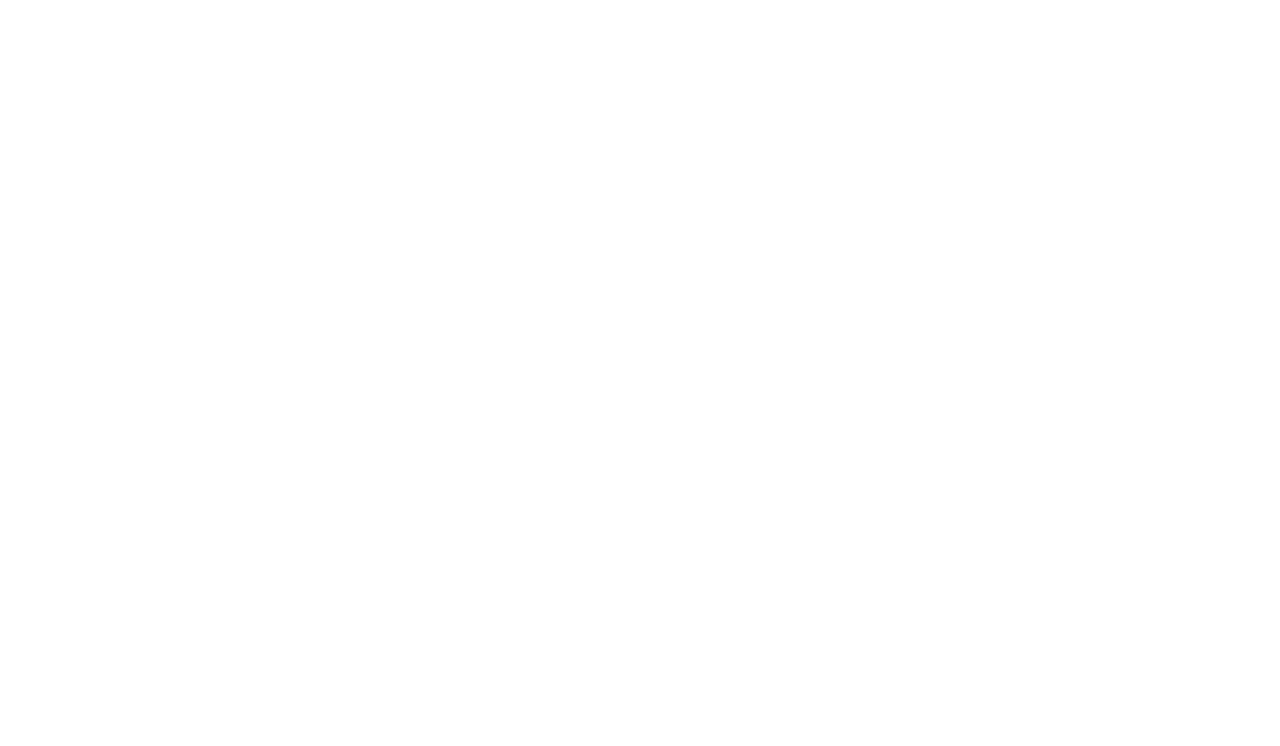
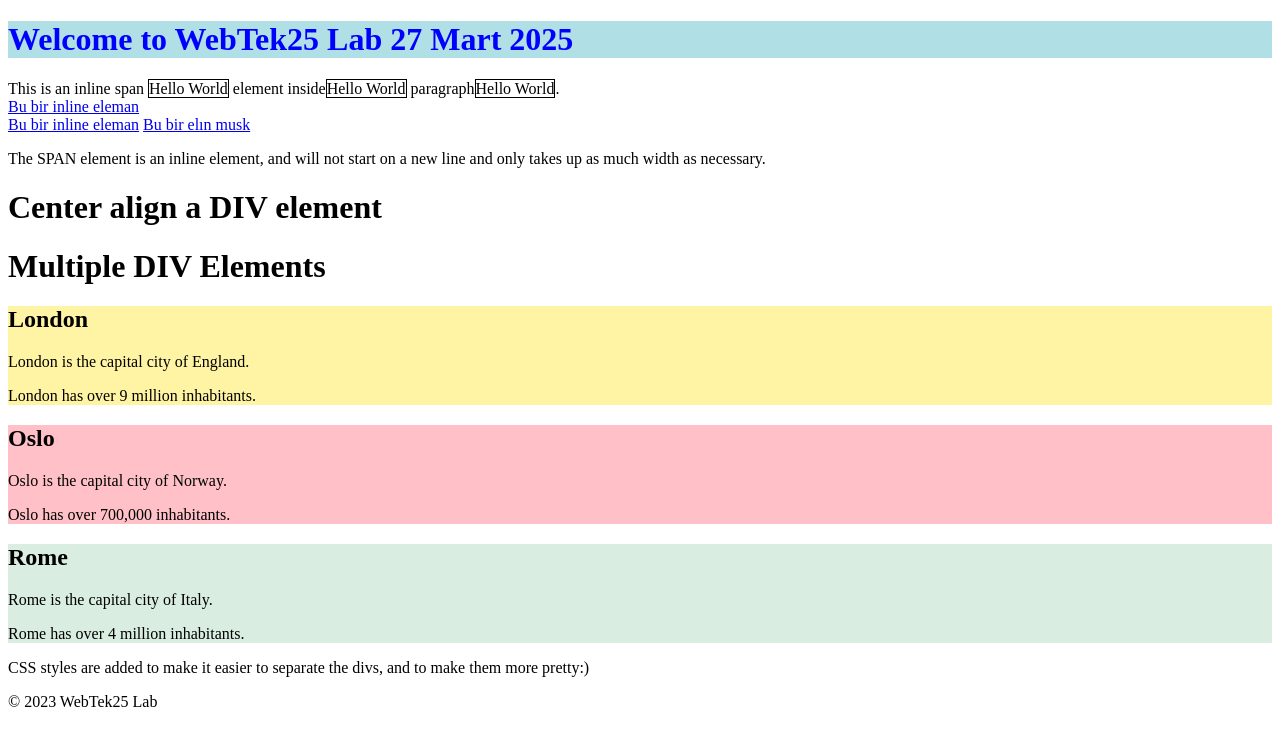
Before and after one commit to sametkayan240101106/sametkayan240101106, a plain HTML site: page nisan24.html in a window 1280 px wide. Drawn offline with Linux system fonts and the light colour scheme.

Commit message:
nisan24 changes

```diff
--- a/nisan24.html
+++ b/nisan24.html
@@ -0,0 +1,57 @@
+<!DOCTYPE html>
+<html lang="en">
+
+<head>
+    <meta charset="UTF-8" />
+    <link rel="stylesheet" href="/css/styles.css" />
+    <meta name="viewport" content="width=device-width, initial-scale=1.0" />
+    <title>WebTek25 Lab Nisan 10 2025</title>
+    <script> // Store the original title of the page const originalTitle = document.title; const inactiveTitle = "Sayfamız Seni Özledi!"; // The title to show when inactive // Option 1: Using the 'blur' event (when the window loses focus) and 'focus' (when it gains focus) // window.addEventListener('blur', () => { // document.title = inactiveTitle; // }); // window.addEventListener('focus', () => { // document.title = originalTitle; // }); // Option 2: Using the 'visibilitychange' event (more reliable) document.addEventListener('visibilitychange', () => { if (document.hidden) { // Page is now hidden/inactive document.title = inactiveTitle; } else { // Page is now visible/active document.title = originalTitle; } }); </script>
+</head>
+
+<body>
+    <header>
+        <h1 style="background-color: powderblue; color: blue"> Welcome to WebTek25 Lab 27 Mart 2025 </h1>
+    </header>
+    <main>
+        <p style="display:inline">This is an inline span <span style="border: 1px solid black">Hello World</span>
+            element inside<span style="border:1px solid black">Hello World</span> paragraph<span
+                style="border: 1px solid black">Hello World</span>.</p>
+        <a style="display:block" href="google.com">Bu bir inline eleman</a>
+        <a href="yandex.com">Bu bir inline eleman</a>
+        <a href="yandex.com">Bu bir elın musk</a>
+
+        <p>The SPAN element is an inline element, and will not start on a new line and only takes up as much width
+            as necessary.</p>
+
+        <h1>Center align a DIV element</h1>
+
+        <h1>Multiple DIV Elements</h1>
+
+        <div style="background-color:#FFF4A3;">
+            <h2>London</h2>
+            <p>London is the capital city of England.</p>
+            <p>London has over 9 million inhabitants.</p>
+        </div>
+
+        <div style="background-color:#FFC0C7;">
+            <h2>Oslo</h2>
+            <p>Oslo is the capital city of Norway.</p>
+            <p>Oslo has over 700,000 inhabitants.</p>
+        </div>
+
+        <div style="background-color:#D9EEE1;">
+            <h2>Rome</h2>
+            <p>Rome is the capital city of Italy.</p>
+            <p>Rome has over 4 million inhabitants.</p>
+        </div>
+
+        <p>CSS styles are added to make it easier to separate the divs, and to make them more pretty:)</p>
+
+    </main>
+    <footer>
+        <p>&copy; 2023 WebTek25 Lab</p>
+    </footer>
+</body>
+
+</html>
--- a/style.css
+++ b/style.css
@@ -23,3 +23,21 @@ main:hover {
     box-shadow: 0 6px 10px rgba(0, 0, 0, 0.1);
     background-image: linear-gradient(135deg, #feb47b, #ff7e5f);
 }
+.merkezi {
+    margin: auto;
+    background-color: #FFF4A3;
+}
+div {
+    color: black;
+    width: 300px;
+    margin: auto;
+    background-color: #FFF4A3;
+}
+.mycontainer {
+    width:100%;
+    overflow:auto;
+  }
+.mycontainer div {
+    width:33%;
+    float:left;
+}
```
Also changed, not shown: nisan24_2.html (+52 -0 lines), nisan24_3.html (added, +101 -0 lines).
